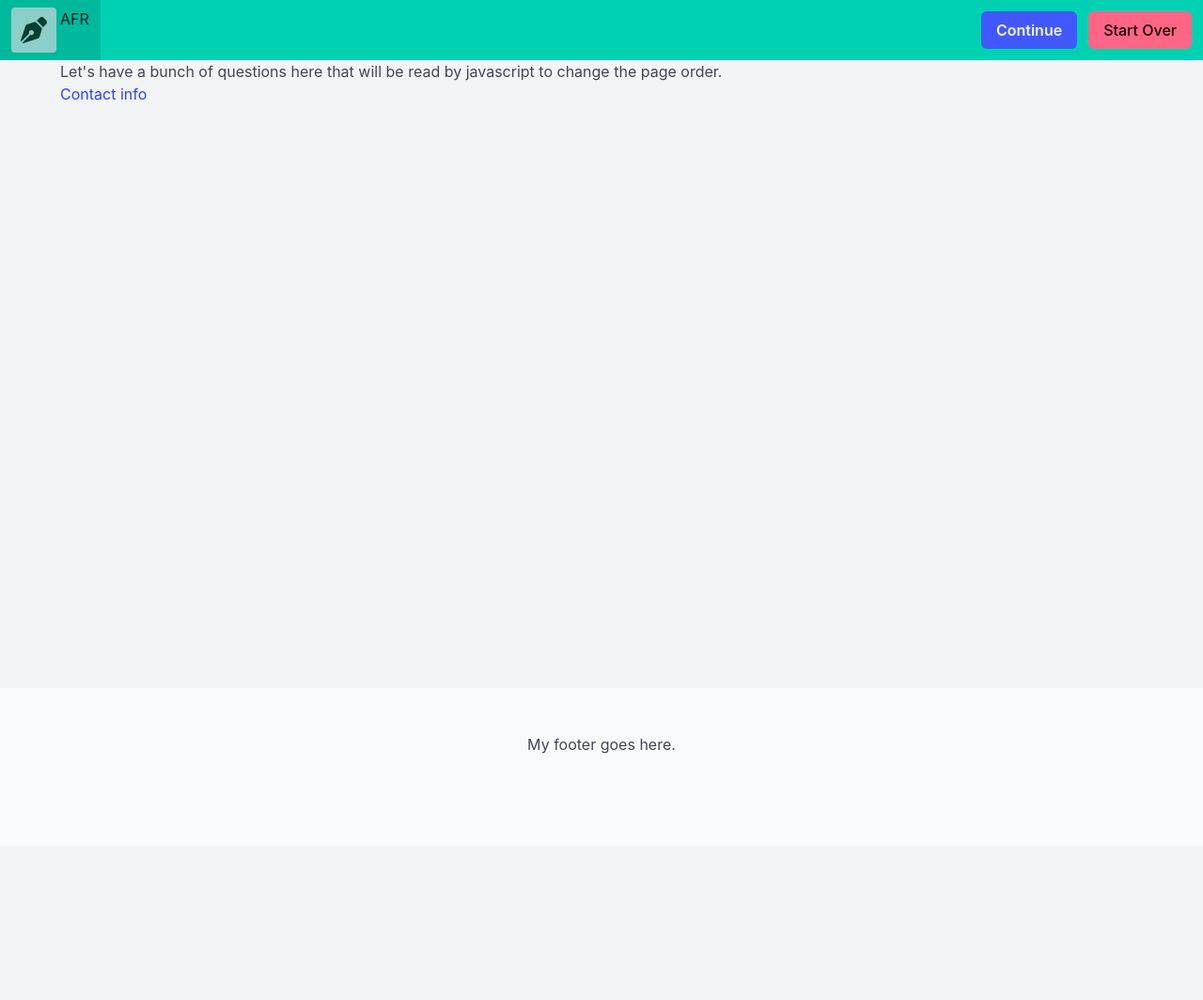
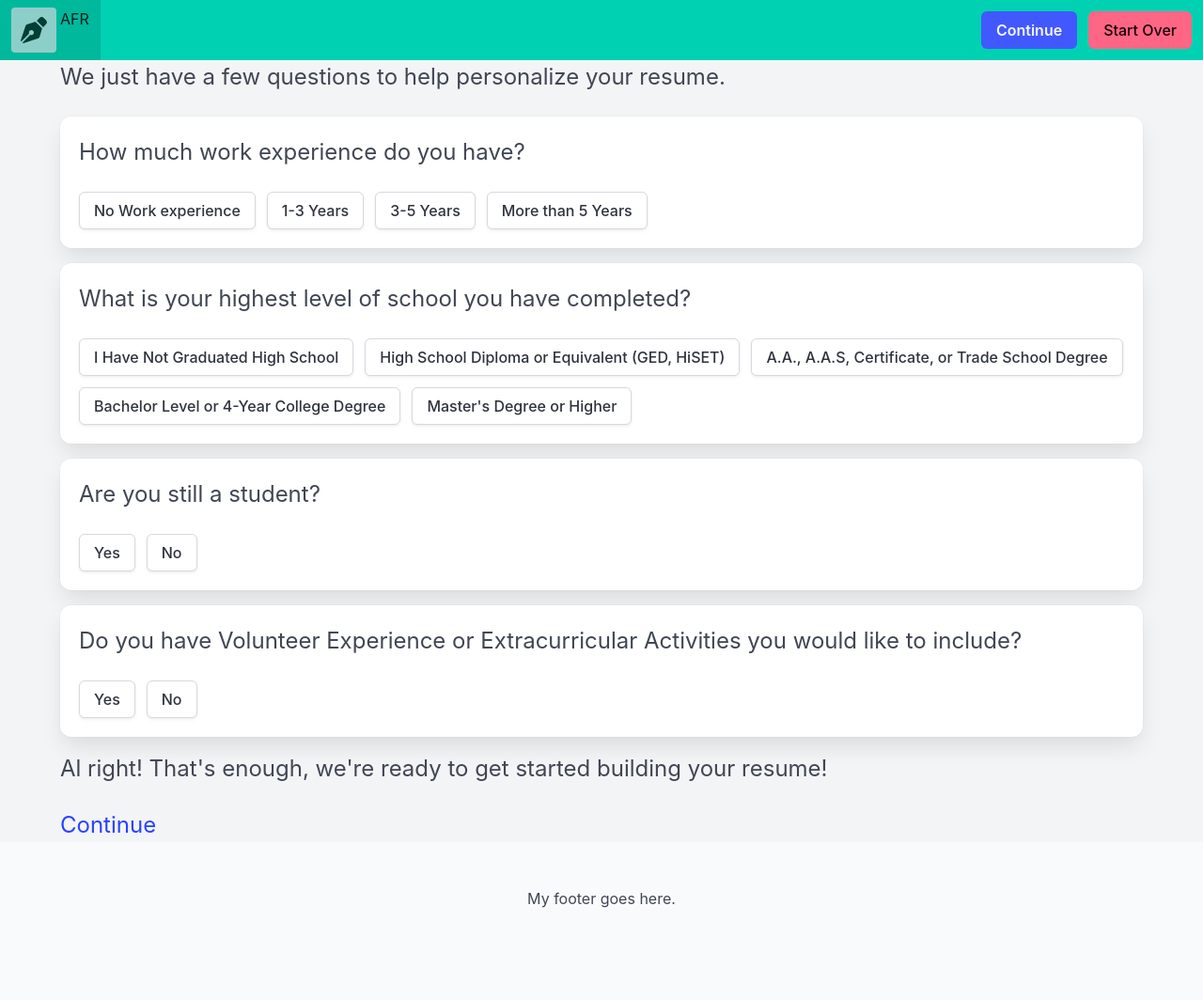
Before and after one commit to HeirOfNorton/alwaysfreeresume, a Jekyll site: the page built from pages/start.html, in a window 1280 px wide. Shown: the whole page at 94% size. Built offline with Jekyll 4.4.1, drawn with Linux system fonts in a browser that asks for light colours; before the commit the page ends 900 px from its top, so only the background shows below that.

Commit message:
Opening questions (and more page layout tweaks)

```diff
--- a/_layouts/form.html
+++ b/_layouts/form.html
@@ -6,7 +6,7 @@ layout: page
 {{ content }}
 
 {% if page.skippable %}
-    <div class="block buttons is-right">
+    <div class="block buttons">
         <button class="button is-primary">
             {% if page.noskip-title %}
                 {{ page.noskip-title }}
--- a/_layouts/page.html
+++ b/_layouts/page.html
@@ -6,14 +6,14 @@ layout: default
 
 {% if page.navbar %}
     <div class="is-hidden-mobile">
-        <div class="block my-5 container is-text-centered is-size-4">
+        <div class="block my-5 container has-text-centered is-size-4">
             <p>navbar goes here</p>
         </div>
     </div>
 {% endif %}
 
 {% if page.previous %}
-    <div class="block is-size-4 my-3">
+    <div class="block is-size-5 my-3">
     <a href="{{ page.previous | relative_url }}">
         <span class="icon-text">
             <span class="icon">{% include icon.html i='left-long' %}</span>
--- a/pages/start.html
+++ b/pages/start.html
@@ -4,6 +4,90 @@ permalink: /start/
 title: Let's get started!
 ---
 
-<p>Let's have a bunch of questions here that will be read by javascript to change the page order.</p>
+<section class="block is-size-4-desktop is-size-5-touch">
+    <p class="block">
+        We just have a few questions to help personalize your resume.
+    </p>
 
-<a href="{{ '/contact/' | relative_url }}">Contact info</a>
+    <div class="block box my-4">
+        <p class="block">
+            How much work experience do you have?
+        </p>
+        <div class="buttons">
+            <button class="button">
+                No Work experience
+            </button>
+            <button class="button">
+                1-3 Years
+            </button>
+            <button class="button">
+                3-5 Years
+            </button>
+            <button class="button">
+                More than 5 Years
+            </button>
+        </div>
+    </div>
+
+    <div class="block box my-4">
+        <p class="block">
+            What is your highest level of school you have completed?
+        </p>
+        <div class="buttons">
+            <button class="button">
+                I Have Not Graduated High School
+            </button>
+            <button class="button">
+                High School Diploma or Equivalent (GED, HiSET)
+            </button>
+            <button class="button">
+                A.A., A.A.S, Certificate, or Trade School Degree
+            </button>
+            <button class="button">
+                Bachelor Level or 4-Year College Degree
+            </button>
+            <button class="button">
+                Master's Degree or Higher
+            </button>
+        </div>
+    </div>
+
+    <div class="block box my-4">
+        <p class="block">
+            Are you still a student?
+        </p>
+        <div class="buttons">
+            <button class="button">
+                Yes
+            </button>
+            <button class="button">
+                No
+            </button>
+        </div>
+    </div>
+
+    <div class="block box my-4">
+        <p class="block">
+            Do you have Volunteer Experience or Extracurricular Activities you would like to include?
+        </p>
+        <div class="buttons">
+            <button class="button">
+                Yes
+            </button>
+            <button class="button">
+                No
+            </button>
+        </div>
+    </div>
+
+    <p class="block">
+        Al right! That's enough, we're ready to get started building your resume!
+    </p>
+    <div class="block buttons">
+        <a href="{{ '/contact/' | relative_url }}">
+            <button class="button, is-link">
+                Continue
+            </button>
+        </a>
+    </div>
+</section>
```
